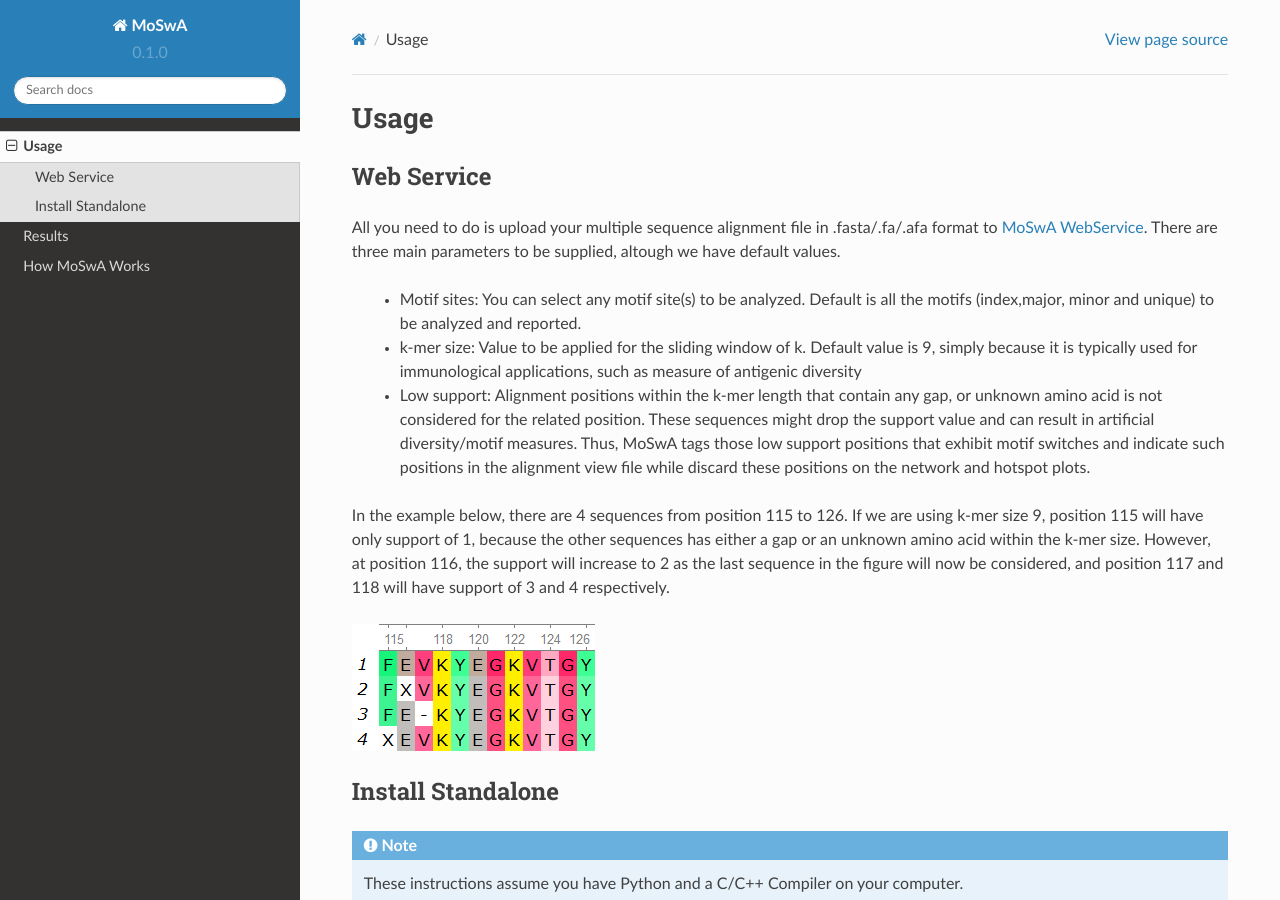
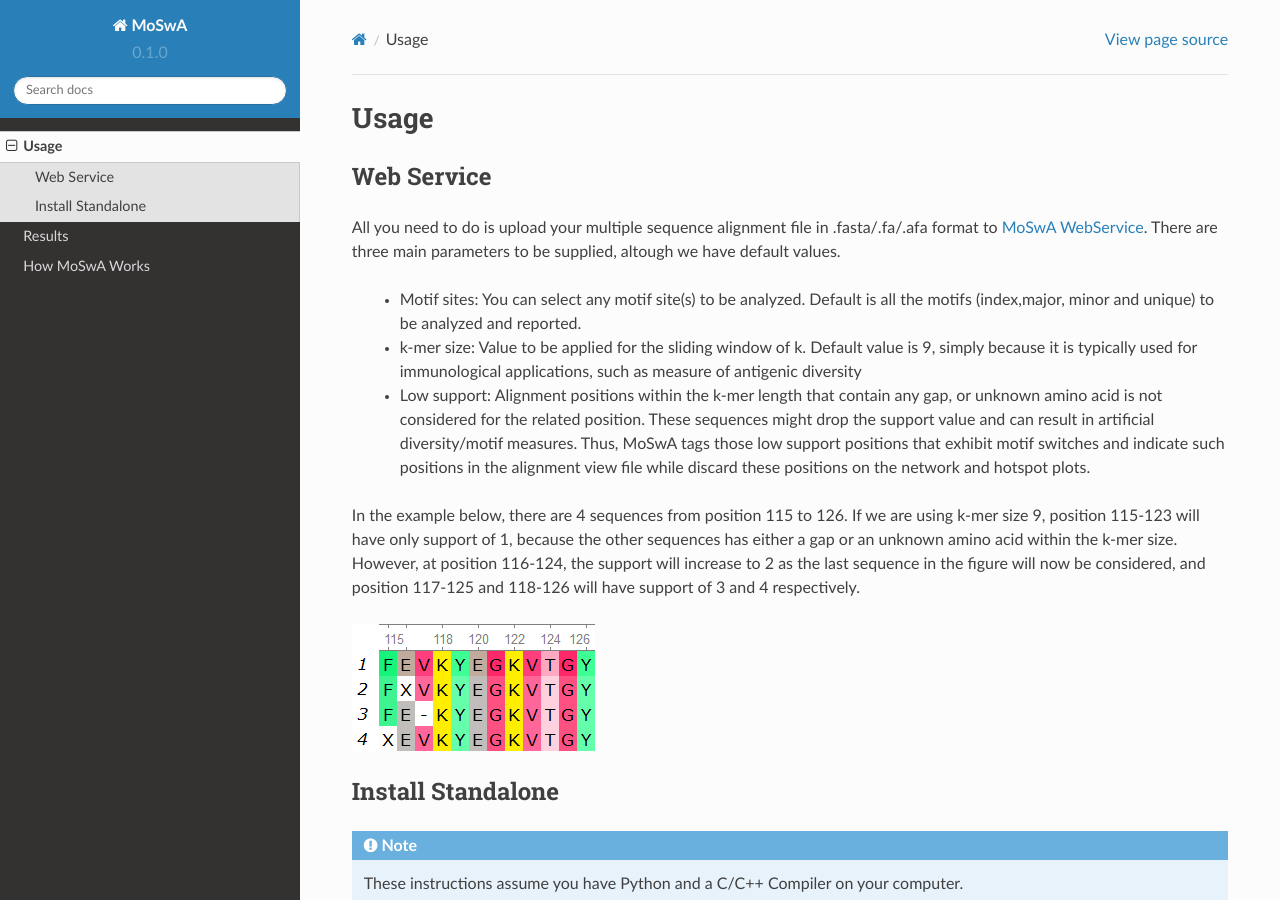
Before and after one commit to macelik/MoSwADocs, a Sphinx documentation site: the page built from docs/source/usage.rst, in a window 1280 px wide and 900 px high. Built offline with Sphinx 7.4.7 and the Read the Docs theme 2.0.0, drawn with Linux system fonts in a browser that asks for light colours.

Commit message:
Update usage.rst

```diff
--- a/docs/source/usage.rst
+++ b/docs/source/usage.rst
@@ -12,7 +12,7 @@
    -  k-mer size: Value to be applied for the sliding window of k. Default value is 9, simply because it is typically used for immunological applications, such as measure of antigenic diversity
    -  Low support: Alignment positions within the k-mer length that contain any gap, or unknown amino acid is not considered for the related position. These sequences might drop the support value and can result in artificial diversity/motif measures. Thus, MoSwA tags those low support positions that exhibit motif switches and indicate such positions in the alignment view file while discard these positions on the network and hotspot plots.
 
-In the example below, there are 4 sequences from position 115 to 126. If we are using k-mer size 9, position 115 will have only support of 1, because the other sequences has either a gap or an unknown amino acid within the k-mer size. However, at position 116, the support will increase to 2 as the last sequence in the figure will now be considered, and position 117 and 118 will have support of 3 and 4 respectively.
+In the example below, there are 4 sequences from position 115 to 126. If we are using k-mer size 9, position 115-123 will have only support of 1, because the other sequences has either a gap or an unknown amino acid within the k-mer size. However, at position 116-124, the support will increase to 2 as the last sequence in the figure will now be considered, and position 117-125 and 118-126 will have support of 3 and 4 respectively.
 
 .. figure:: figs/low_sup_exp.png
 
```
